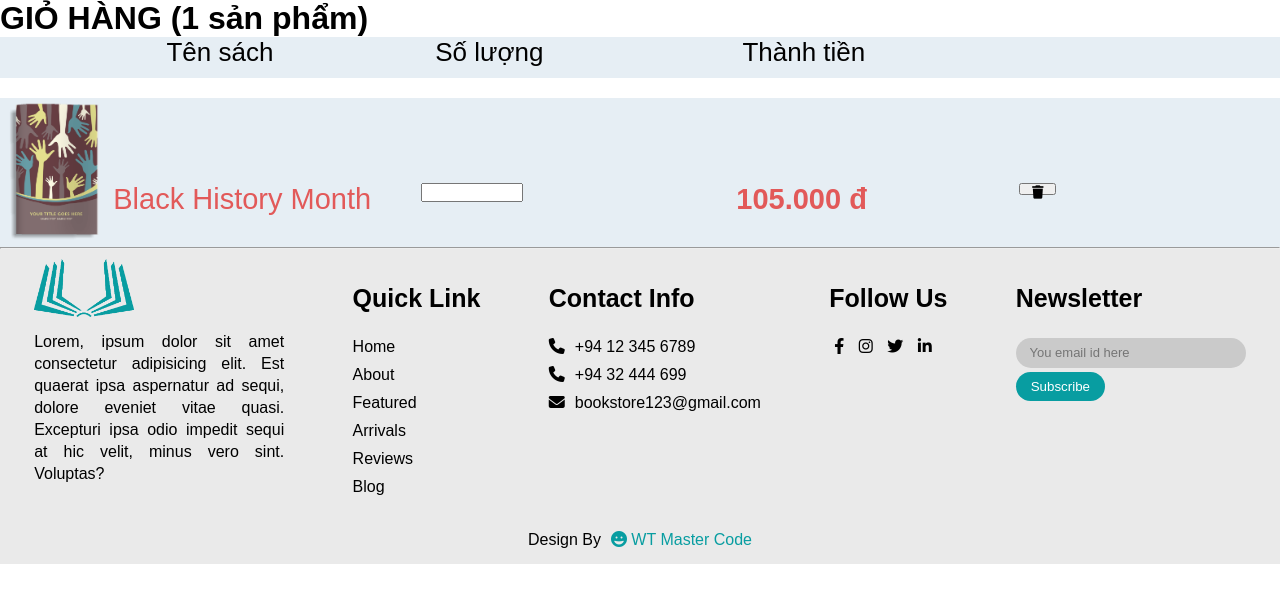
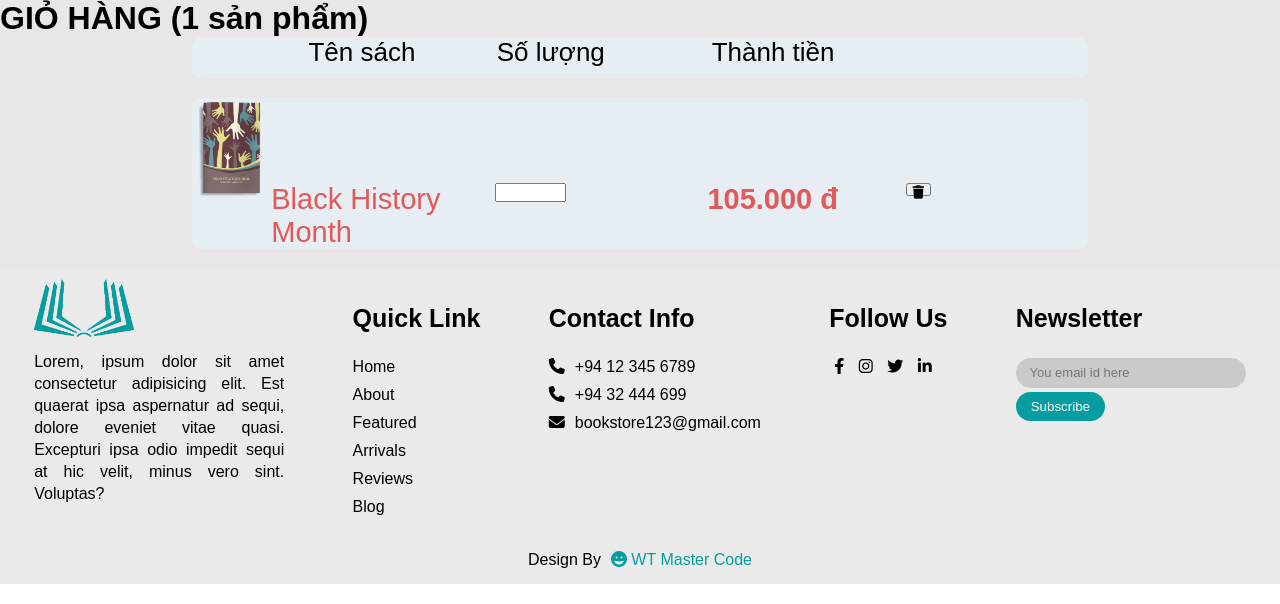
Before and after one commit to Koozu0909/BookStore_Python, a Flask app: page /cart in a window 1280 px wide. Shown: the part 79-683 px from the top of the page. Run offline with Flask 2, Linux system fonts and the light colour scheme; some libraries are stand-ins or nearby versions.

Commit message:
fix cart page

```diff
--- a/static/css/cart.css
+++ b/static/css/cart.css
@@ -1,7 +1,15 @@
-.header-cart{
+.container{
+    width:70%;
+}
+.full-cart{
+    background-color:rgb(235, 230, 230);
+}
+.header-cart-container{
     display: flex;
     background-color: rgb(230, 238, 244);
-    margin-bottom: 20px;
+    margin: 0 auto;
+   margin-bottom:  20px;
+   border-radius: 10px;
 }
 .header-cart-title{
     padding-left: 13%;
@@ -23,7 +31,7 @@
     padding-top: 10px px;
 }
 
-.container-cart{
+.cart{
     width: 100%;
     height: 100%;
 }
@@ -31,6 +39,8 @@
 .cart-container{
     height: 100%;
     background-color: rgb(230, 238, 244);
+    margin: 0 auto;
+    border-radius: 10px;
 }
 .item-cart{
     display: flex;
--- a/templates/cart.html
+++ b/templates/cart.html
@@ -2,17 +2,19 @@
 {% block title %}GIỎ HÀNG{% endblock %}
 
 {% block content %}
+<div class="full-cart">
     <div>
         <h1>GIỎ HÀNG (1 sản phẩm)</h1>
     </div>
-<div class="header-cart">
+    <div class="header-cart" id="header-cart">
+        <div class="header-cart-container container">
             <div class="header-cart-title">Tên sách</div>
             <div class="header-cart-quantity">Số lượng</div>
             <div class="header-cart-price">Thành tiền</div>
         </div>
-
-<div class="container-cart">
-    <div class="cart-container">
+    </div>
+    <div class="cart" id="cart">
+        <div class="cart-container container">
             <div class="item-cart">
                 <div class="item-cart-img">
                     <img src="{{url_for('static', filename='/image/book_13.png')}}" />
@@ -26,7 +28,10 @@
                     <button><i class="fa-solid fa-trash"></i></button>
                 </div>
             </div>
-        <hr>
         </div>
     </div>
+</div>
+
+<div style=" background-color:rgb(235, 230, 230);  height: 20px; width: 100%;">
+</div>
 {% endblock %}
```
Lines whose indentation alone changed are shown as unchanged.
